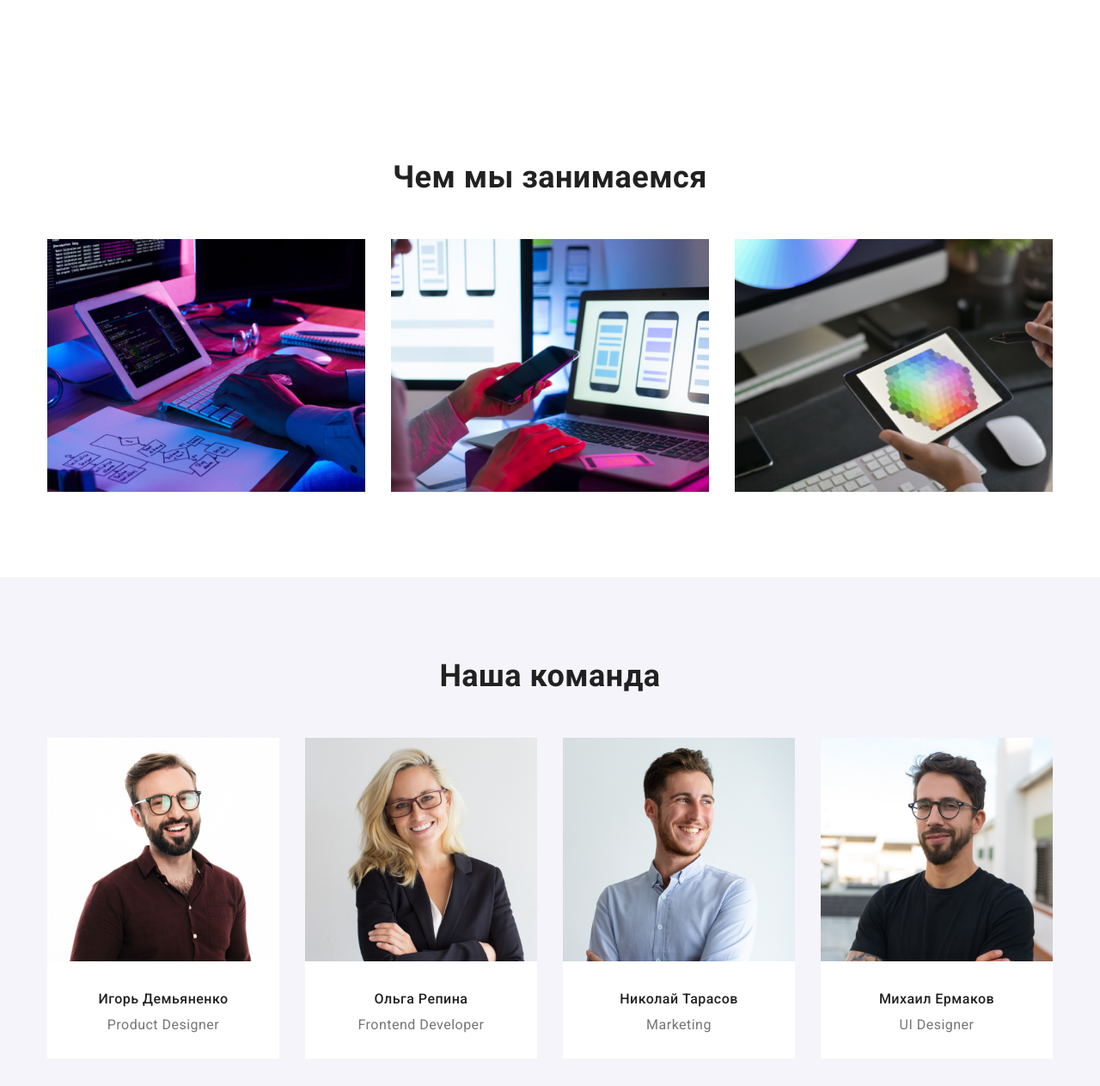
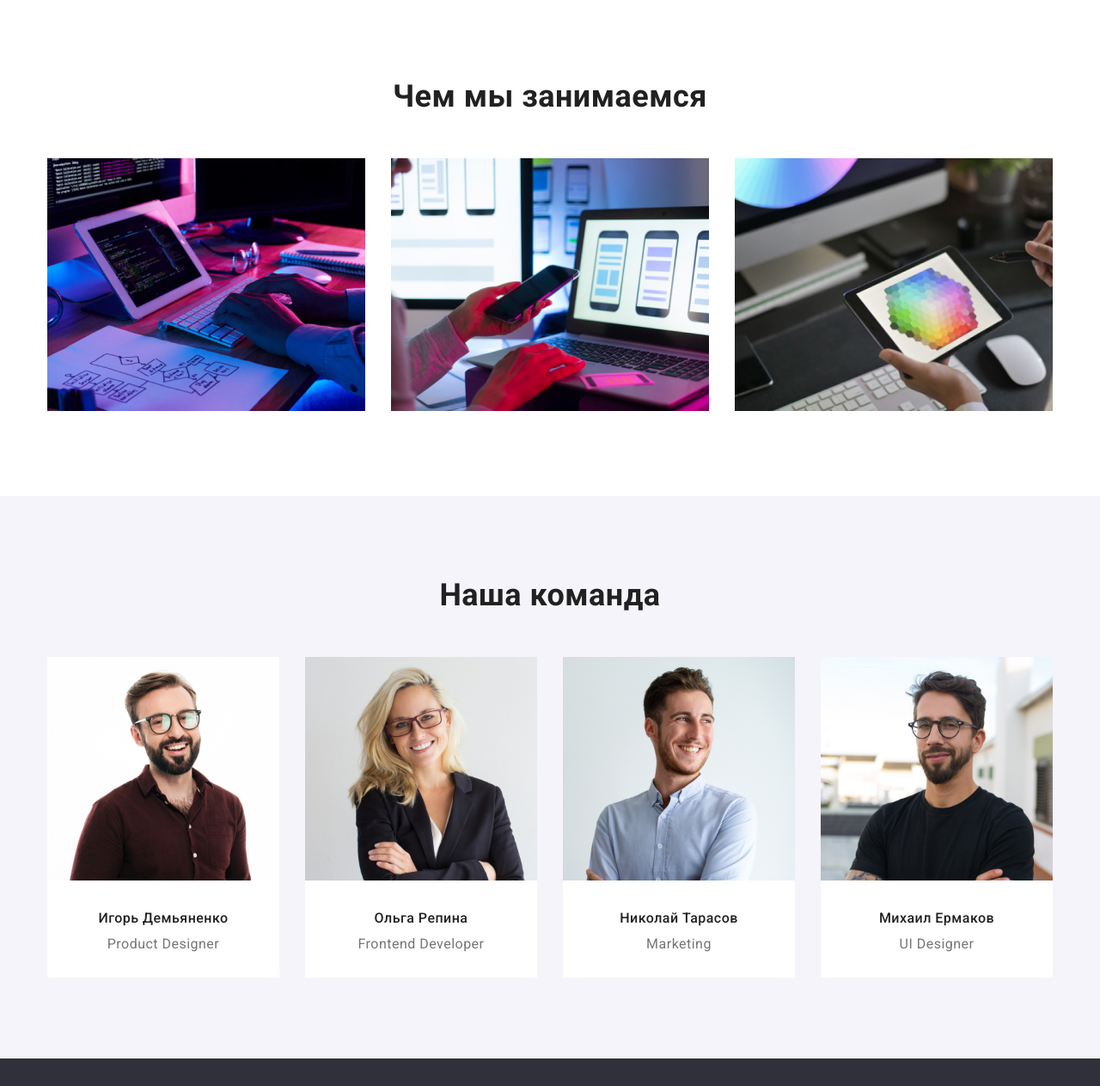
Before and after one commit to Vlad-Petrenko/goit-markup-hw-03, a plain HTML site: page index.html in a window 1280 px wide. Shown: the part 877-2140 px from the top of the page at 86% size. Drawn offline with nearby package versions, Linux system fonts and the light colour scheme.

Commit message:
Update styles.css

```diff
--- a/styles.css
+++ b/styles.css
@@ -200,6 +200,9 @@ body {
 }
 
 /* ----------------Work------------------------ */
+.work-section.section {
+  padding-top: 0;
+}
 .work-section .list {
   display: flex;
 }
@@ -228,7 +231,7 @@ body {
 }
 
 .our-team-text {
-  margin: 30px 0;
+  padding: 30px 0;
 }
 
 .our-team .name {
```
